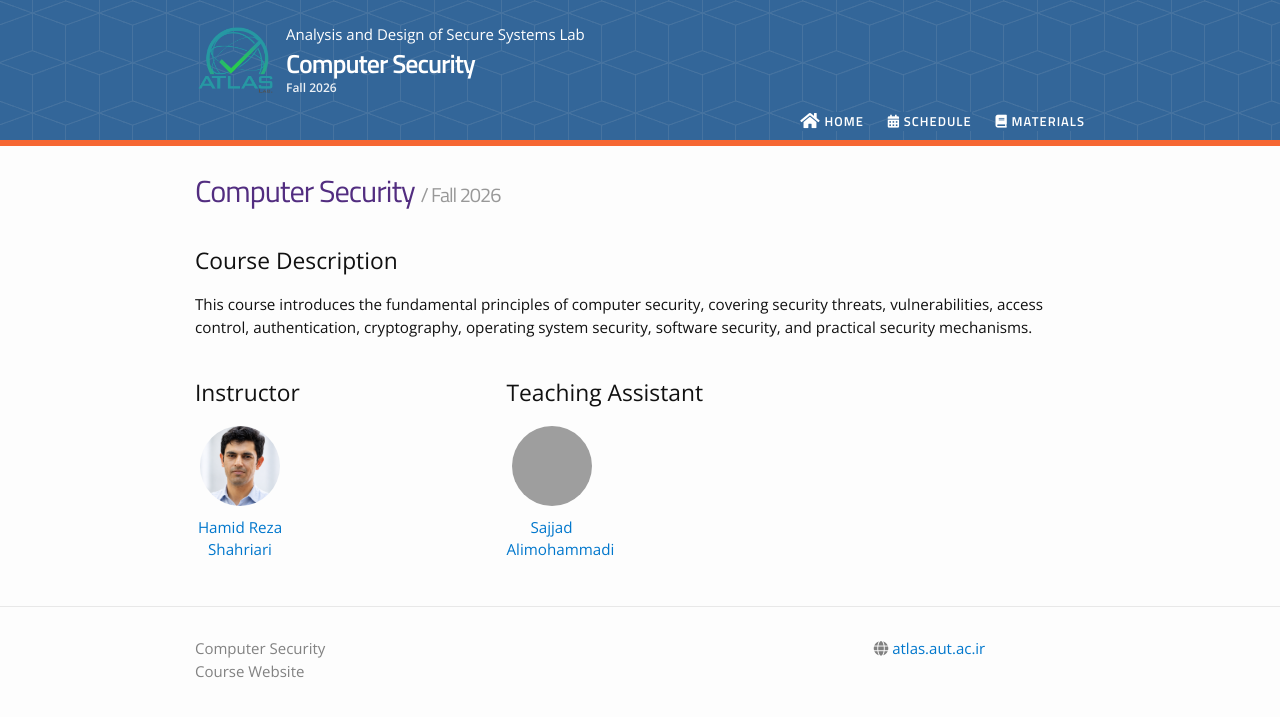
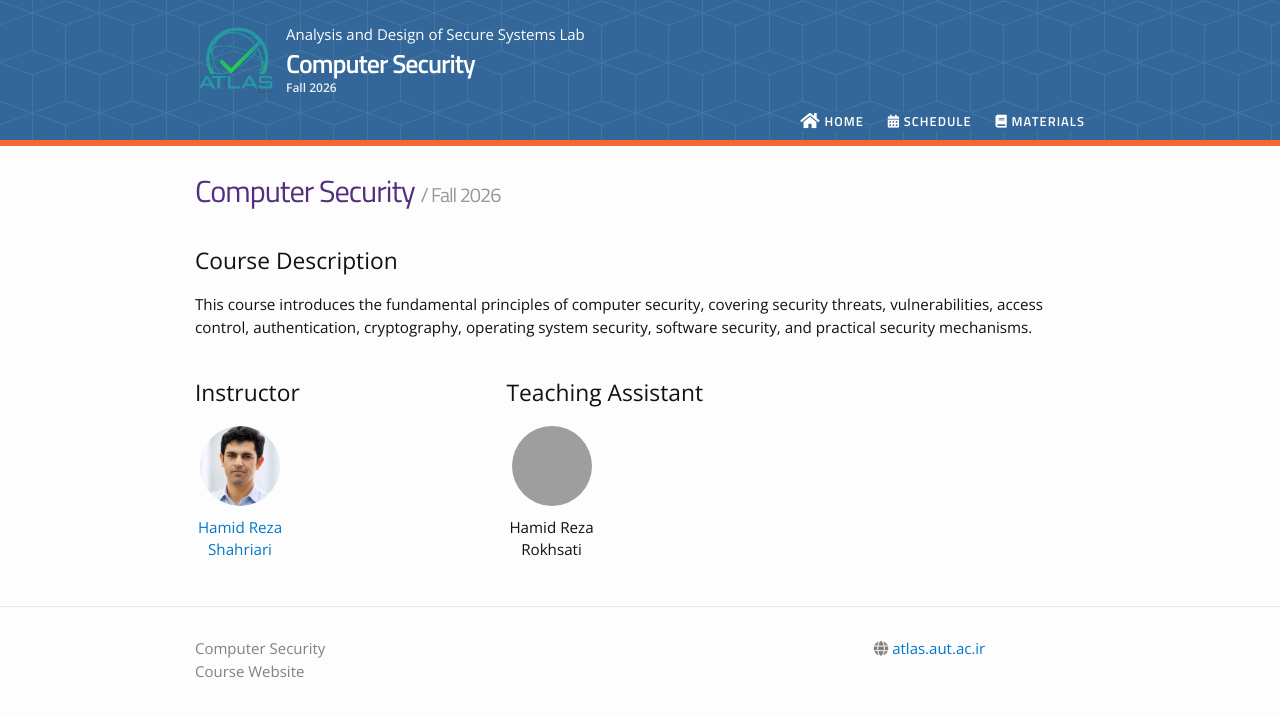
Before and after one commit to atlaslab-ai/CompSec, a Jekyll site: the page built from index.md, in a window 1280 px wide. Shown: the top 717 px of the page. Built offline with Jekyll 4.4.1, drawn with Linux system fonts in a browser that asks for light colours; nearby versions of some CDN libraries; grey boxes are pictures that could not be loaded.

Commit message:
Update people.yml

```diff
--- a/_data/people.yml
+++ b/_data/people.yml
@@ -4,6 +4,6 @@ instructors:
     webpage: https://scholar.google.com/citations?user=z2CvkDQAAAAJ&hl=en
 
 teaching_assistants:
-  - name: Sajjad Alimohammadi
+  - name: Hamid Reza Rokhsati
     profile_pic: /_images/pp/ta.jpg
-    webpage: mailto:sajjad.alimohammadi@aut.ac.ir
+    webpage:
```
